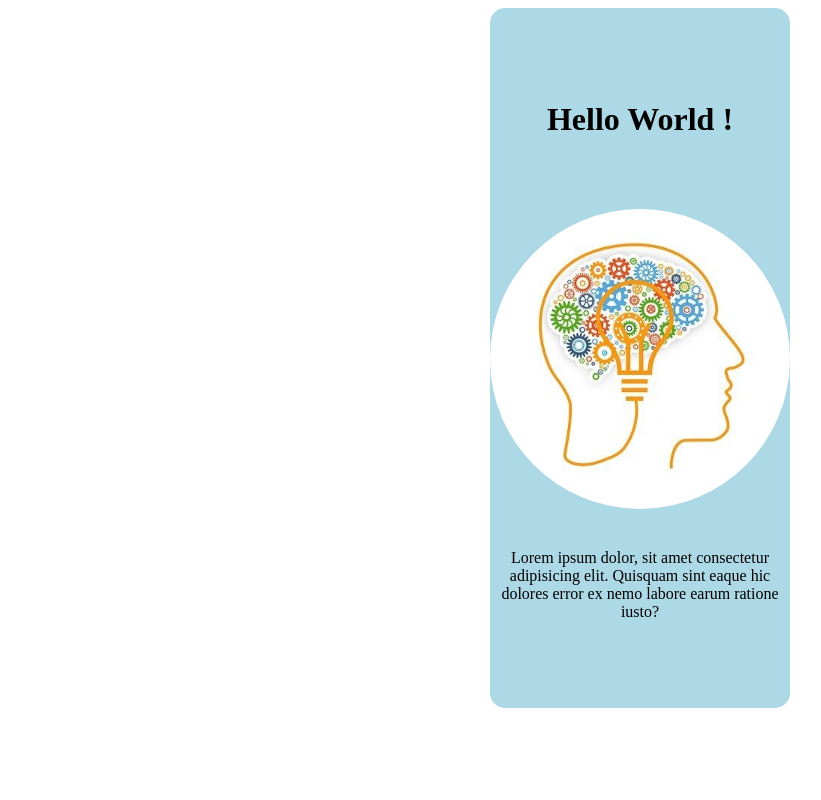
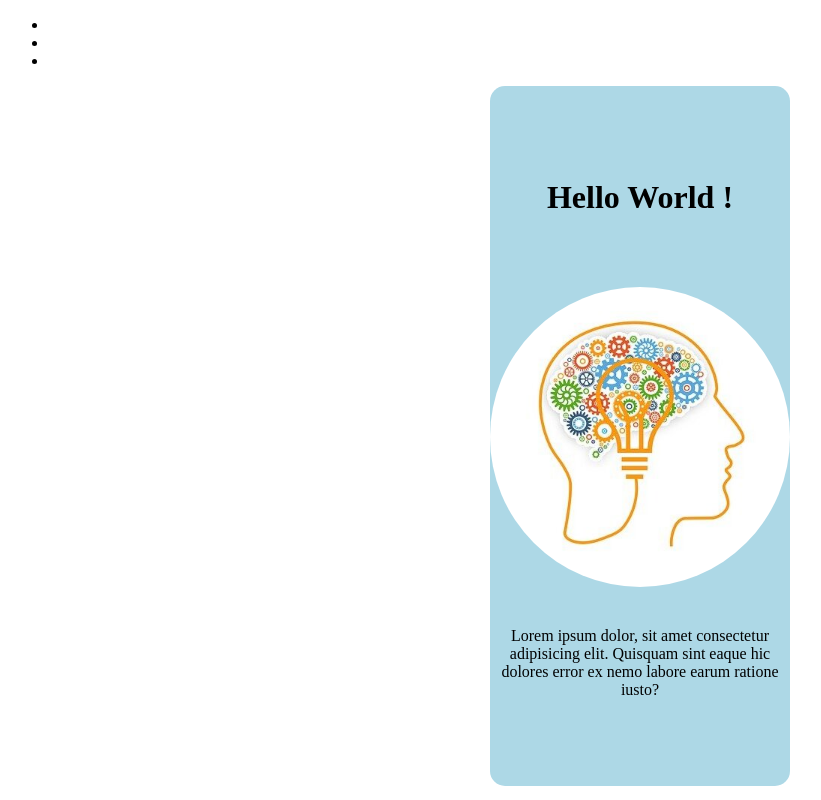
Before and after one commit to MatVD/premierDeployement, a plain HTML site: page src/index.html in a window 1280 px wide. Shown: the whole page, without its empty margins (0-821 px from the left). Drawn offline with Linux system fonts and the light colour scheme.

Commit message:
ajout foundation

```diff
--- a/src/index.html
+++ b/src/index.html
@@ -8,6 +8,15 @@
     <title>Premier déployement</title>
 </head>
 <body>
+
+    <header>
+        <ul>
+            <li class=></li>
+            <li class=></li>
+            <li class=></li>
+        </ul>
+
+    </header>
 
     <div class="card">
         <div class="entete">
```
